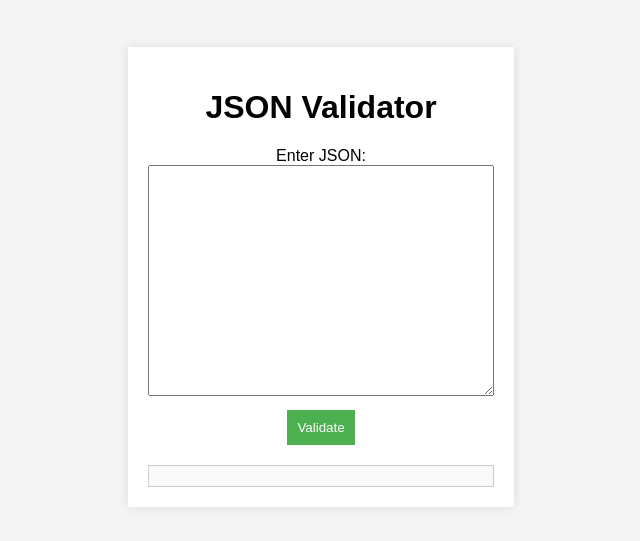
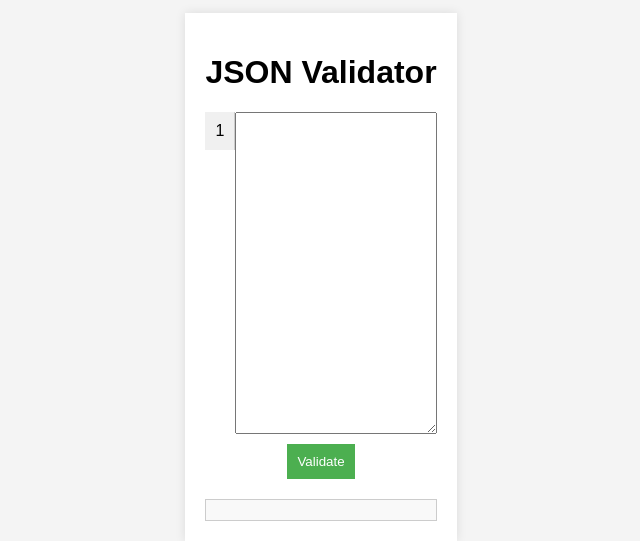
Before and after one commit to jamesbrainard/json-validator, a plain HTML site: page index.html in a window 1280 px wide. Shown: the part 123-664 px from the top of the page, without its empty margins (319-959 px from the left). Drawn offline with Linux system fonts and the light colour scheme.

Commit message:
improve UI

```diff
--- a/index.html
+++ b/index.html
@@ -9,8 +9,11 @@
 <body>
     <div class="container">
         <h1>JSON Validator</h1>
-        <label for="jsonInput">Enter JSON:</label>
-        <textarea id="jsonInput" rows="15"></textarea>
+        <div class="code-container">
+            <div class="line-numbers">
+            </div>
+            <textarea id="jsonInput" rows="20"></textarea>
+        </div>
         <button onclick="validateJSON()">Validate</button>
         <div id="result"></div>
     </div>
--- a/styles.css
+++ b/styles.css
@@ -10,20 +10,34 @@ body {
 }
 
 .container {
-    max-width: 600px;
+    max-width: 800px;
     background-color: #fff;
     padding: 20px;
     box-shadow: 0 0 10px rgba(0, 0, 0, 0.1);
     text-align: center;
 }
 
+.code-container {
+    display: flex;
+    align-items: flex-start;
+}
+
+.line-numbers {
+    padding: 10px;
+    background-color: #f0f0f0;
+    border-right: 1px solid #ccc;
+    box-sizing: border-box;
+}
+
 textarea {
     width: 100%;
-    margin-bottom: 10px;
+    margin: 0;
+    padding: 10px;
     box-sizing: border-box;
 }
 
 button {
+    margin-top: 10px;
     padding: 10px;
     background-color: #4caf50;
     color: #fff;
--- a/validator.js
+++ b/validator.js
@@ -10,3 +10,20 @@ function validateJSON() {
         resultContainer.innerHTML = `<span style="color: red;">Error: ${error.message}</span>`;
     }
 }
+
+function updateLineNumbers() {
+    const jsonInput = document.getElementById('jsonInput');
+    const lineNumbersContainer = document.querySelector('.line-numbers');
+
+    lineNumbersContainer.innerHTML = '';
+
+    const lineCount = jsonInput.value.split('\n').length;
+
+    for (let i = 1; i <= lineCount; i++) {
+        const lineNumberDiv = document.createElement('div');
+        lineNumberDiv.textContent = i;
+        lineNumbersContainer.appendChild(lineNumberDiv);
+    }
+}
+
+updateLineNumbers();
```
